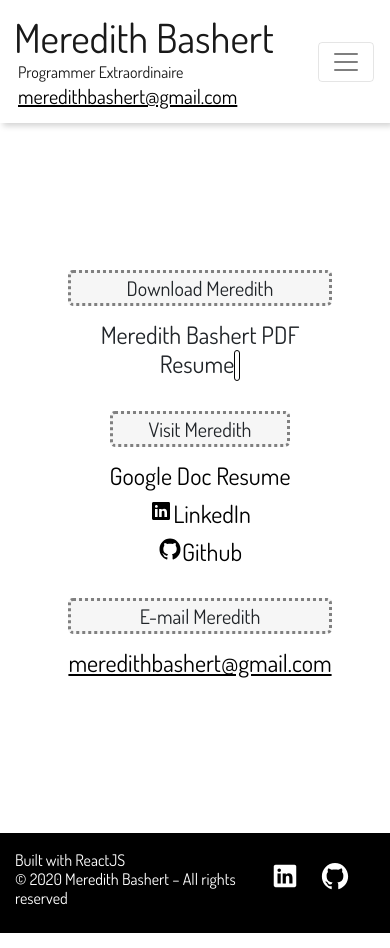
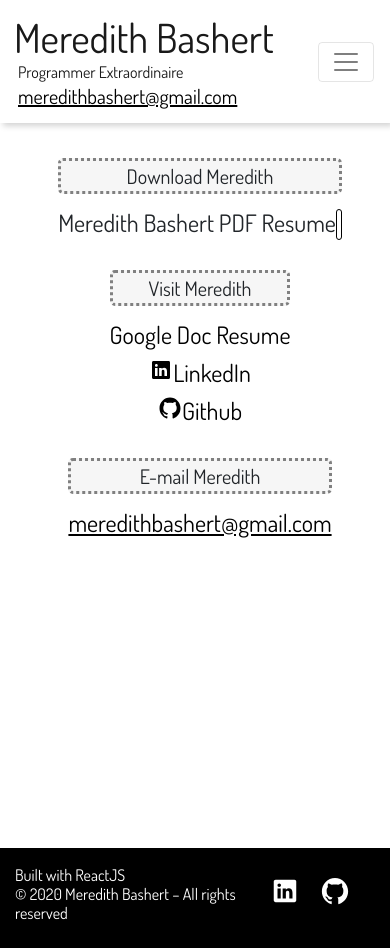
Before and after one commit to merbashert/meredith-bashert-portfolio, a React (Create React App) app in the folder portfolio/: page /resumes in a window 390 px wide. Built offline with nearby package versions, Linux system fonts and the light colour scheme.

Commit message:
Fixed resume responsiveness, created build

```diff
--- a/portfolio/src/index.css
+++ b/portfolio/src/index.css
@@ -215,6 +215,12 @@ input {
 }
 
 @media (max-width: 600px) {
+
+    .body {
+        align-items: flex-start;
+        margin-top: 15px;
+    }
+
     .social {
         font-size: 30px;
         display: flex;
@@ -224,6 +230,11 @@ input {
     .download-button {
         padding: 1px 2px;
         font-size: 20px;
+    }
+
+    .resume-page {
+        margin: 20px;
+        justify-content: flex-start;
     }
 
     .resume-page h3 {
```
Also changed, not shown: 21 other files (tests, documents, lock files or other folders).
